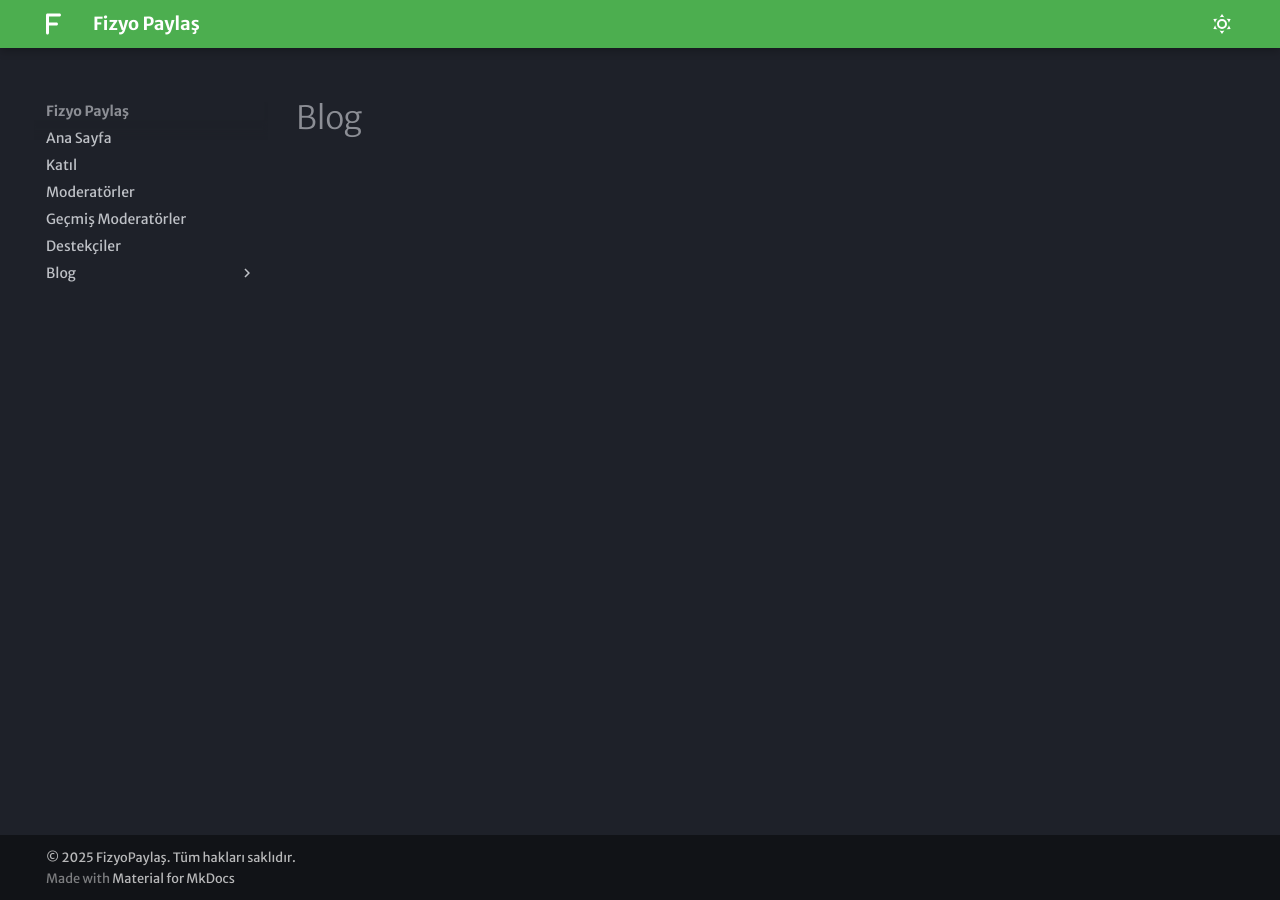
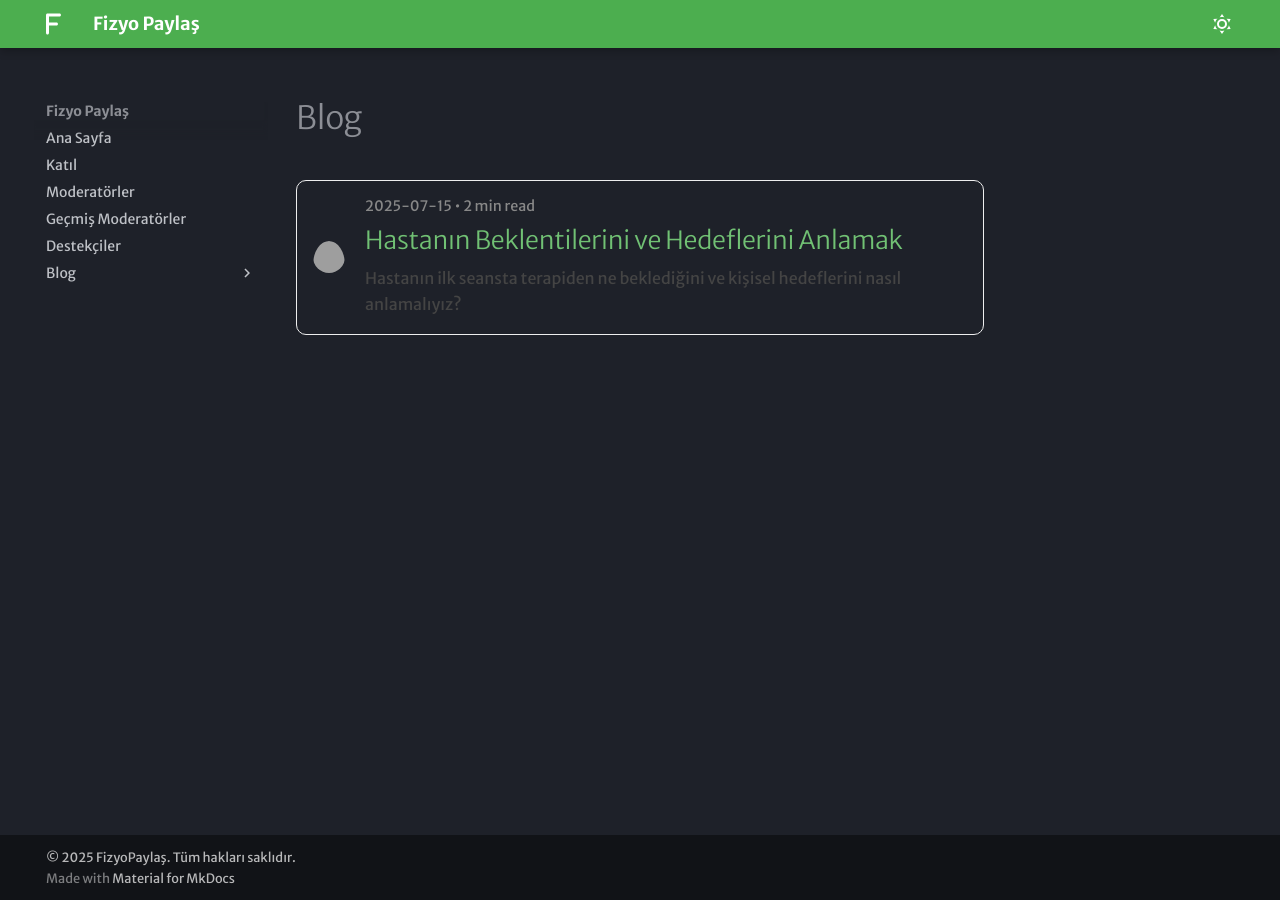
Before and after one commit to adamagar/fizyo-paylas, an MkDocs documentation site: the page built from docs/blog/index.md, in a window 1280 px wide. Built offline with MkDocs 1.6.1 and Material for MkDocs 9.7.7, drawn with Linux system fonts in a browser that asks for light colours; some web fonts are replaced; grey boxes are pictures that could not be loaded.

Commit message:
Revert the changes

```diff
--- a/mkdocs.yml
+++ b/mkdocs.yml
@@ -2,6 +2,7 @@ site_name: Fizyo Paylaş
 site_url: https://adamagar.github.io/fizyo-paylas
 theme:
   name: material
+  custom_dir: overrides
   font:
     text: Merriweather Sans
     code: Red Hat Mono
@@ -45,6 +46,16 @@ nav:
   - Blog:
       - Hastanın Hedefini Anlamak: blog/2025-07-15-hasta-hedef.md
 
+extra:
+  blog_posts:
+    - title: "Hastanın Beklentilerini ve Hedeflerini Anlamak"
+      url: blog/2025-07-15-hasta-hedef/
+      date: 2025-07-15
+      author: "Adam Agar"
+      author_avatar: assets/avatar/adam.jpg
+      read_time: 2
+      description: "Hastanın ilk seansta terapiden ne beklediğini ve kişisel hedeflerini nasıl anlamalıyız?"
+
 plugins:
   - blog
   - macros
--- /dev/null
+++ b/overrides/blog.html
@@ -0,0 +1,47 @@
+{% extends "main.html" %} {% block content %}
+<h1>Blog</h1>
+<div class="blog-list">
+  {% for post in config.extra.blog_posts %}
+  <article
+    class="md-post md-post--excerpt"
+    style="
+      border: 1px solid #eee;
+      border-radius: 10px;
+      margin-bottom: 24px;
+      padding: 16px;
+      display: flex;
+      align-items: center;
+      gap: 20px;
+    "
+  >
+    <nav class="md-post__authors md-typeset">
+      <span class="md-author">
+        <img
+          src="{{ post.author_avatar }}"
+          alt="{{ post.author }}"
+          style="
+            width: 48px;
+            height: 48px;
+            border-radius: 50%;
+            object-fit: cover;
+          "
+        />
+      </span>
+    </nav>
+    <div style="flex: 1">
+      <div
+        class="md-post__meta md-meta"
+        style="font-size: 0.9em; color: #888; margin-bottom: 8px"
+      >
+        <time datetime="{{ post.date }}">{{ post.date }}</time> &bull; {{
+        post.read_time }} min read
+      </div>
+      <h2 style="margin: 0 0 8px 0">
+        <a href="{{ post.url }}">{{ post.title }}</a>
+      </h2>
+      <div style="font-size: 1em; color: #444">{{ post.description }}</div>
+    </div>
+  </article>
+  {% endfor %}
+</div>
+{% endblock %}
```
Also changed, not shown: docs/blog/index.md (added, +1 -0 lines), docs/index.md (+0 -6 lines), 1 other file.
